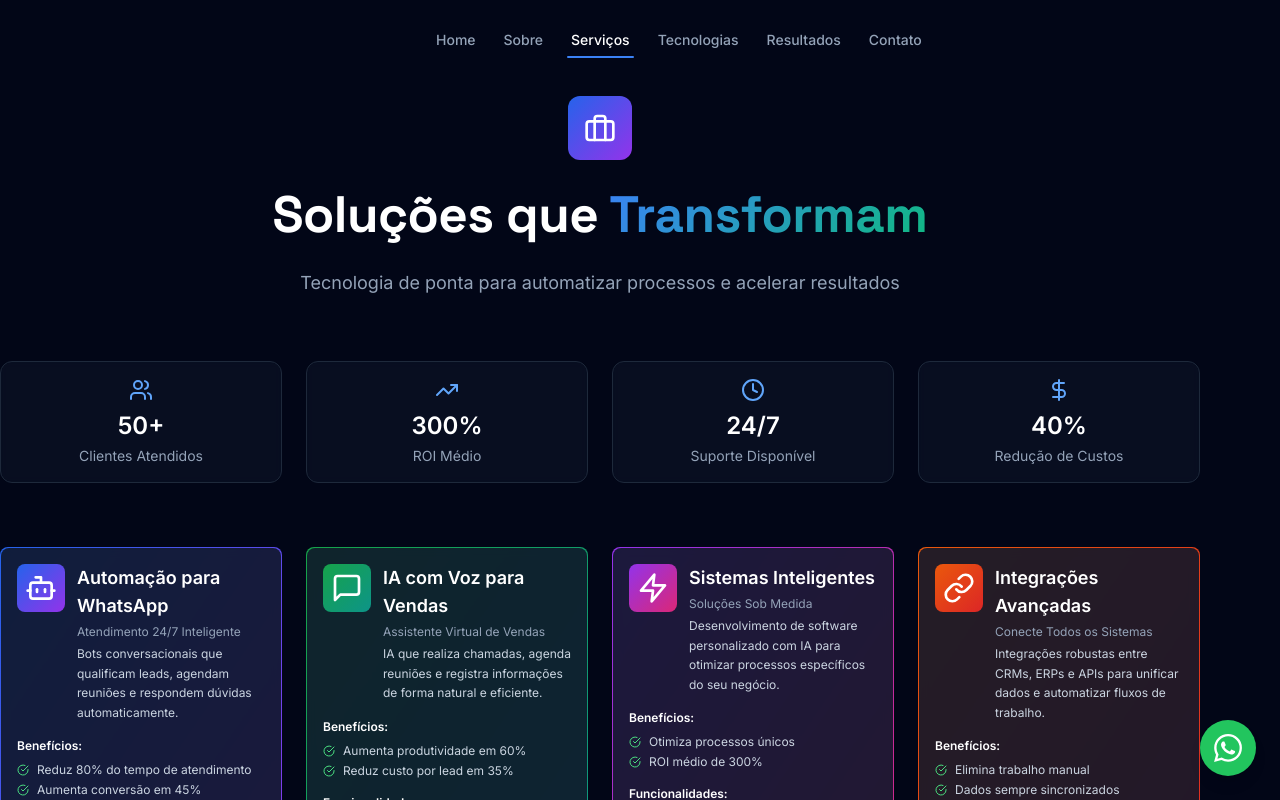
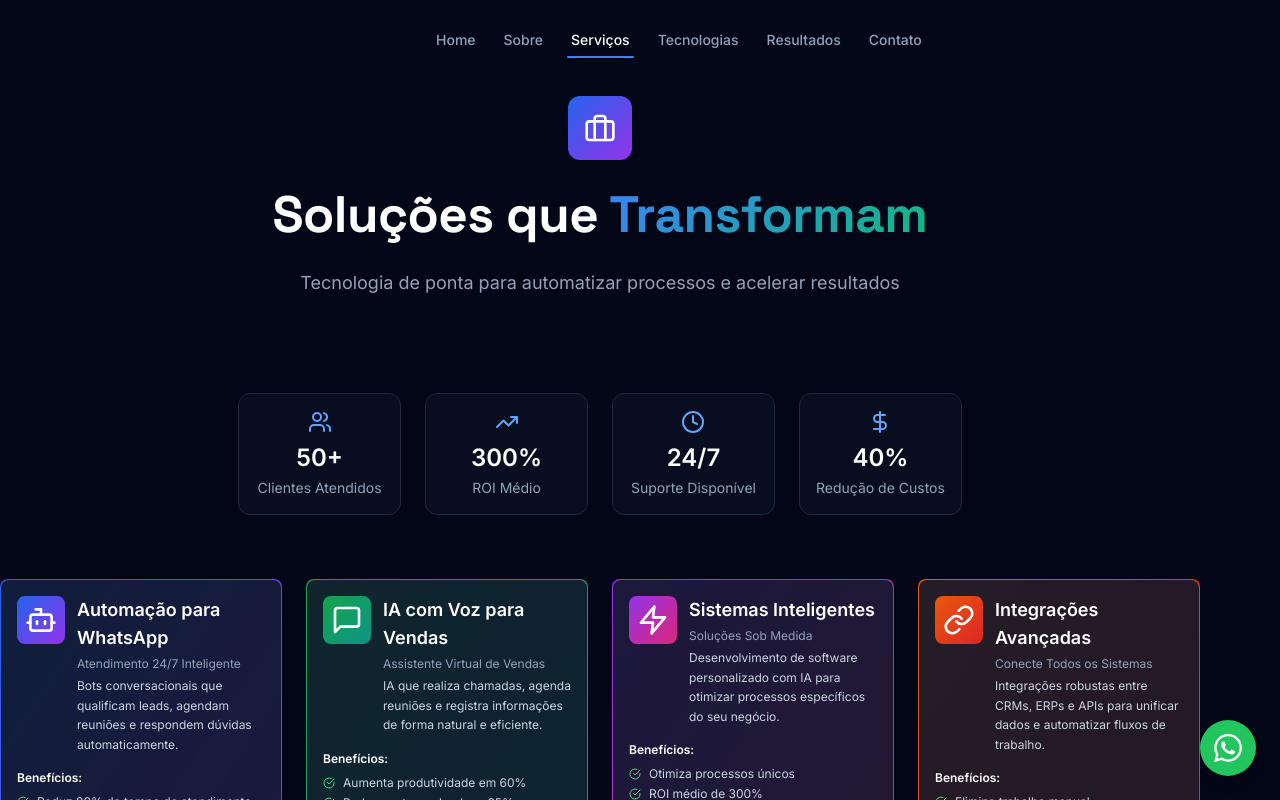
Before and after one commit to samuelwildary2025/wildhub-site, a React (Vite) app: page /servicos in a window 1280 px wide. Shown: the top 800 px of the page. Built offline with nearby package versions, Linux system fonts and the light colour scheme.

Commit message:
Update Services.jsx

```diff
--- a/src/pages/Services.jsx
+++ b/src/pages/Services.jsx
@@ -66,7 +66,7 @@
       </Helmet>
 
       <div className="page-container bg-slate-950">
-        <div className="container mx-auto">
+        <div className="container mx-auto flex flex-col items-center">
           {/* Header */}
           <motion.div
             initial={{ opacity: 0, y: 50 }}
```
